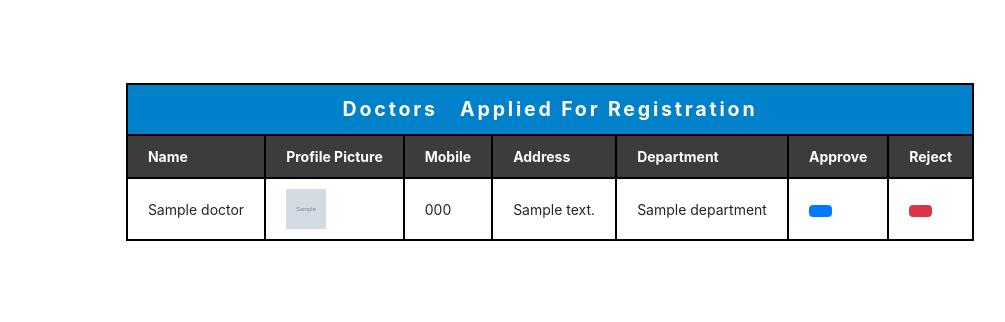
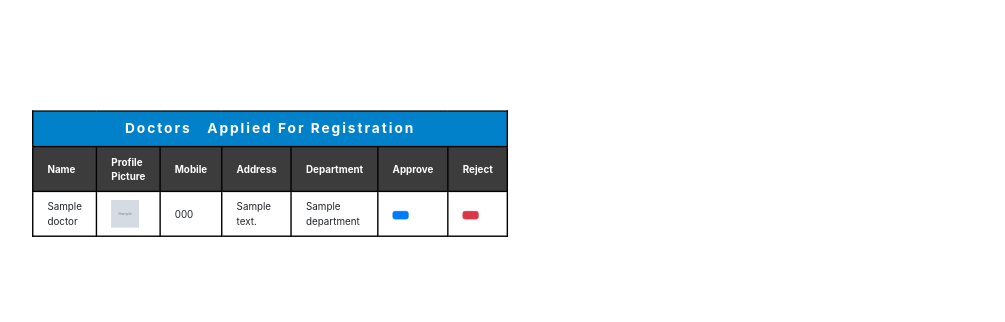
Before and after one commit to GULLAPALLI-JYOTHI-KIRAN/HospitalManagementSystemDjangoPython, a Django app: template hospitalmanagementsystem/templates/admin_approve_doctor.html in a window 1280 px wide. Shown: the part 660-982 px from the top of the page, without its empty margins (90-1095 px from the left). Run offline with Django 3.2, Linux system fonts and the light colour scheme; the template is opened without the code that fills it: most values are stand-ins (such as "Sample title", 1, 10 or a date in 2020); grey boxes marked "Sample" are stand-in pictures; some libraries are stand-ins or nearby versions.

Commit message:
second commit

```diff
--- a/hospitalmanagementsystem/hospitalmanagementsystem/settings.py
+++ b/hospitalmanagementsystem/hospitalmanagementsystem/settings.py
@@ -137,4 +137,4 @@ EMAIL_HOST_PASSWORD = 'ncbxhpxmqcypbzam' # host email password required
 # https://myaccount.google.com/lesssecureapps
 # otherwise you will get SMTPAuthenticationError at /contactus
 # this process is required because google blocks apps authentication by default
-# EMAIL_RECEIVING_USER = ['to@gmail.com'] # email on which you will receive messages sent from website
+EMAIL_RECEIVING_USER = ['to@gmail.com'] # email on which you will receive messages sent from website
--- a/hospitalmanagementsystem/templates/admin_approve_appointment.html
+++ b/hospitalmanagementsystem/templates/admin_approve_appointment.html
@@ -2,7 +2,7 @@
 {% block content %}
 {% load static %}
  <!-- table section start -->
- <div class="table-container">
+ <div class="table-section">
   <div class="table-center  padding-left-right-twenty-mobile">
     <table>
       <thead>
@@ -32,6 +32,7 @@
       </tbody>
     </table>
   </div>
+  </div>
 <!-- table section end -->
 
 {% endblock content %}
--- a/hospitalmanagementsystem/templates/admin_approve_doctor.html
+++ b/hospitalmanagementsystem/templates/admin_approve_doctor.html
@@ -2,7 +2,7 @@
 {% block content %}
 {% load static %}
  <!-- table section start -->
- <div class="table-container">
+ <div class="table-section">
   <div class="table-center  padding-left-right-twenty-mobile">
     <table>
       <thead>
@@ -34,6 +34,7 @@
       </tbody>
     </table>
   </div>
+  </div>
 <!-- table section end -->
 
 {% endblock content %}
--- a/hospitalmanagementsystem/templates/admin_approve_patient.html
+++ b/hospitalmanagementsystem/templates/admin_approve_patient.html
@@ -2,7 +2,7 @@
 {% block content %}
 {%load static%}
  <!-- table section start -->
- <div class="table-container">
+ <div class="table-section">
   <div class="table-center  padding-left-right-twenty-mobile">
     <table>
       <thead>
--- a/hospitalmanagementsystem/templates/admin_base.html
+++ b/hospitalmanagementsystem/templates/admin_base.html
@@ -48,17 +48,18 @@
     display: grid;
     grid-template-columns: 1fr;
     row-gap: 30px;
-    overflow: scroll;
+    overflow: auto;
     justify-content: center;
     align-items: center;
 }
 .table-center{
+    transform: scale(0.7);
     margin: auto;
     display: flex;
     flex-direction: row;
     justify-content: center;
     align-items: center;
-    overflow: scroll;
+    overflow: hidden;
   }
   table{
     border-radius: 5px;
@@ -92,7 +93,7 @@
         grid-template-columns: 1fr 1fr;
         row-gap: 30px;
         column-gap: 40px;
-        overflow: scroll;
+        overflow: hidden;
         align-items: start;
         justify-items: center;
     }
--- a/hospitalmanagementsystem/templates/admin_discharge_patient.html
+++ b/hospitalmanagementsystem/templates/admin_discharge_patient.html
@@ -2,7 +2,7 @@
 
 {% block content %}
  <!-- table section start -->
- <div class="table-container">
+ <div class="table-section">
   <div class="table-center  padding-left-right-twenty-mobile">
     <table>
       <thead>
--- a/hospitalmanagementsystem/templates/admin_view_appointment.html
+++ b/hospitalmanagementsystem/templates/admin_view_appointment.html
@@ -2,7 +2,7 @@
 {% block content %}
 {% load static %}
  <!-- table section start -->
- <div class="table-container">
+ <div class="table-section">
   <div class="table-center  padding-left-right-twenty-mobile">
     <table>
       <thead>
@@ -28,6 +28,7 @@
       </tbody>
     </table>
   </div>
+ </div>
 <!-- table section end -->
 
 {% endblock content %}
--- a/hospitalmanagementsystem/templates/admin_view_doctor.html
+++ b/hospitalmanagementsystem/templates/admin_view_doctor.html
@@ -2,7 +2,8 @@
 {% block content %}
 {% load static %}
   <!-- table section start -->
-    <div class="table-container">
+  <div class="table-section">
+
     <div class="table-center  padding-left-right-twenty-mobile">
       <table>
         <thead>
@@ -36,6 +37,7 @@
       </table>
     </div>
   <!-- table section end -->
+  </div>
 
 
 {% endblock content %}
--- a/hospitalmanagementsystem/templates/admin_view_patient.html
+++ b/hospitalmanagementsystem/templates/admin_view_patient.html
@@ -2,7 +2,7 @@
 {% block content %}
 {%load static%}
  <!-- table section start -->
- <div class="table-container ">
+ <div class="table-section ">
   <div class="table-center  padding-left-right-twenty-mobile">
     <table>
       <thead>
@@ -34,6 +34,7 @@
       </tbody>
     </table>
   </div>
+  </div>
 <!-- table section end -->
 
 {% endblock content %}
--- a/hospitalmanagementsystem/templates/doctor_dashboard.html
+++ b/hospitalmanagementsystem/templates/doctor_dashboard.html
@@ -4,7 +4,7 @@
 {%include 'doctor_dashboard_cards.html'%}
 <br><br><br><br>
 <!-- table section start -->
-  <div class="table-container">
+  <div class="table-section">
     <div class="table-center  padding-left-right-twenty-mobile">
       <table>
         <thead>
--- a/hospitalmanagementsystem/templates/doctor_delete_appointment.html
+++ b/hospitalmanagementsystem/templates/doctor_delete_appointment.html
@@ -2,7 +2,7 @@
 {% block content %}
 {% load static %}
 <!-- table section start -->
-<div class="table-container">
+<div class="table-section">
   <div class="table-center  padding-left-right-twenty-mobile">
     <table>
       <thead>
--- a/hospitalmanagementsystem/templates/doctor_view_appointment.html
+++ b/hospitalmanagementsystem/templates/doctor_view_appointment.html
@@ -2,7 +2,7 @@
 {% block content %}
 {%  load static  %}
 <!-- table section start -->
-<div class="table-container">
+<div class="table-section">
   <div class="table-center  padding-left-right-twenty-mobile">
     <table>
       <thead>
--- a/hospitalmanagementsystem/templates/doctor_view_discharge_patient.html
+++ b/hospitalmanagementsystem/templates/doctor_view_discharge_patient.html
@@ -2,7 +2,7 @@
 {% block content %}
 {% load static %}
 <!-- table section start -->
-<div class="table-container">
+<div class="table-section">
   <div class="table-center  padding-left-right-twenty-mobile">
     <table>
       <thead>
--- a/hospitalmanagementsystem/templates/doctor_view_patient.html
+++ b/hospitalmanagementsystem/templates/doctor_view_patient.html
@@ -10,7 +10,7 @@
 
 
   {% if patients %}
-  <div class="table-container">
+  <div class="table-section">
     <div class="table-center  padding-left-right-twenty-mobile">
       <table>
         <thead>
@@ -38,7 +38,6 @@
         </tbody>
       </table>
     </div>
-    </div>
   </div>
 
   {%else%}
--- a/hospitalmanagementsystem/templates/patient_view_appointment.html
+++ b/hospitalmanagementsystem/templates/patient_view_appointment.html
@@ -1,7 +1,7 @@
 {% extends 'patient_base.html' %}
 {% block content %}
  <!-- table section start -->
- <div class="table-container">
+ <div class="table-section">
   <div class="table-center  padding-left-right-twenty-mobile">
     <table>
       <thead>
@@ -31,6 +31,7 @@
       </tbody>
     </table>
   </div>
+ </div>
 <!-- table section end -->
 
 {% endblock content %}
--- a/hospitalmanagementsystem/templates/patient_view_doctor.html
+++ b/hospitalmanagementsystem/templates/patient_view_doctor.html
@@ -15,7 +15,7 @@
 <br>
   {% if doctors %}
    <!-- table section start -->
-   <div class="table-container">
+   <div class="table-section">
     <div class="table-center  padding-left-right-twenty-mobile">
       <table>
         <thead>
```
Also changed, not shown: hospitalmanagementsystem/db.sqlite3. Lines whose indentation alone changed are shown as unchanged.
